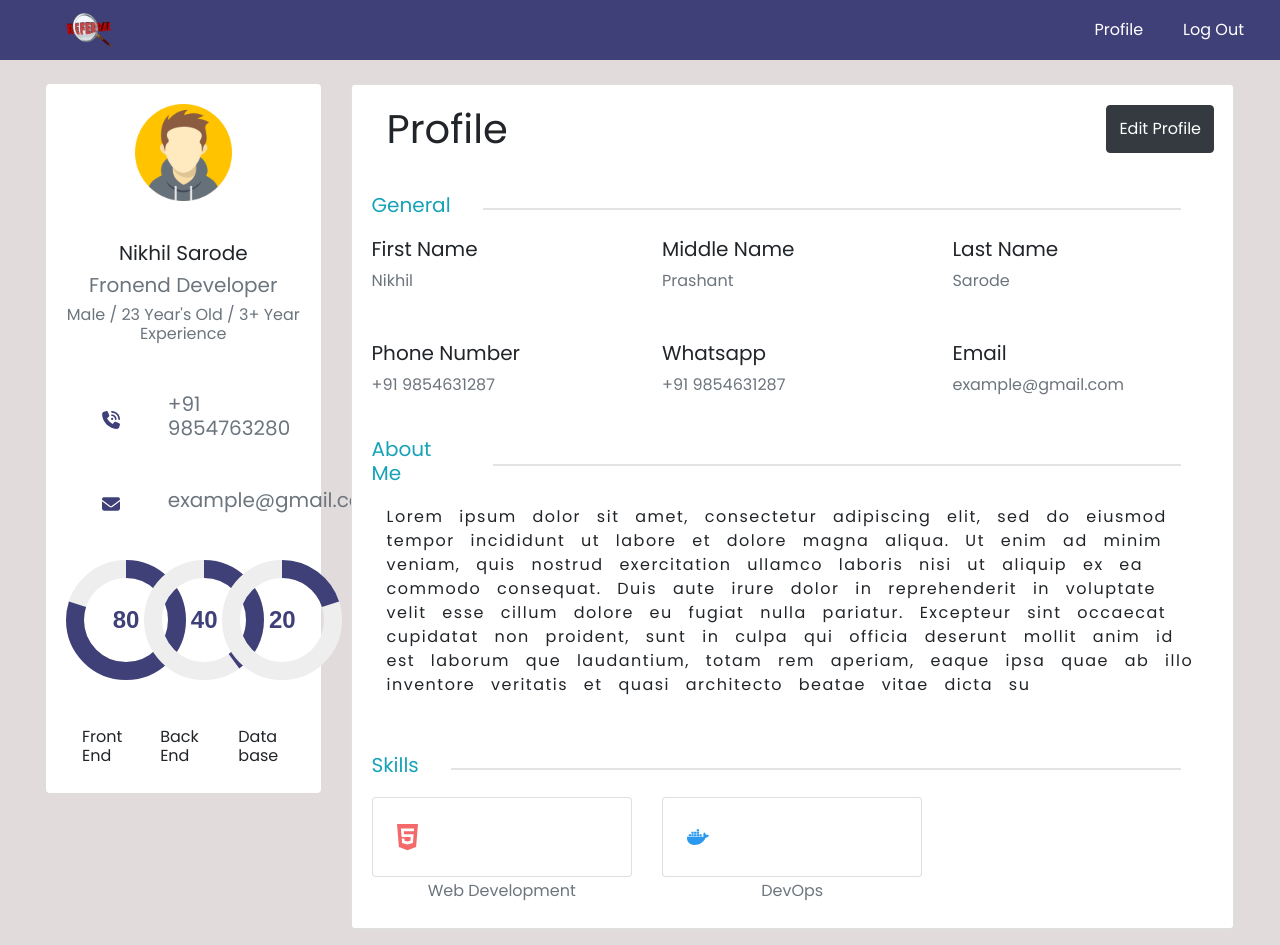
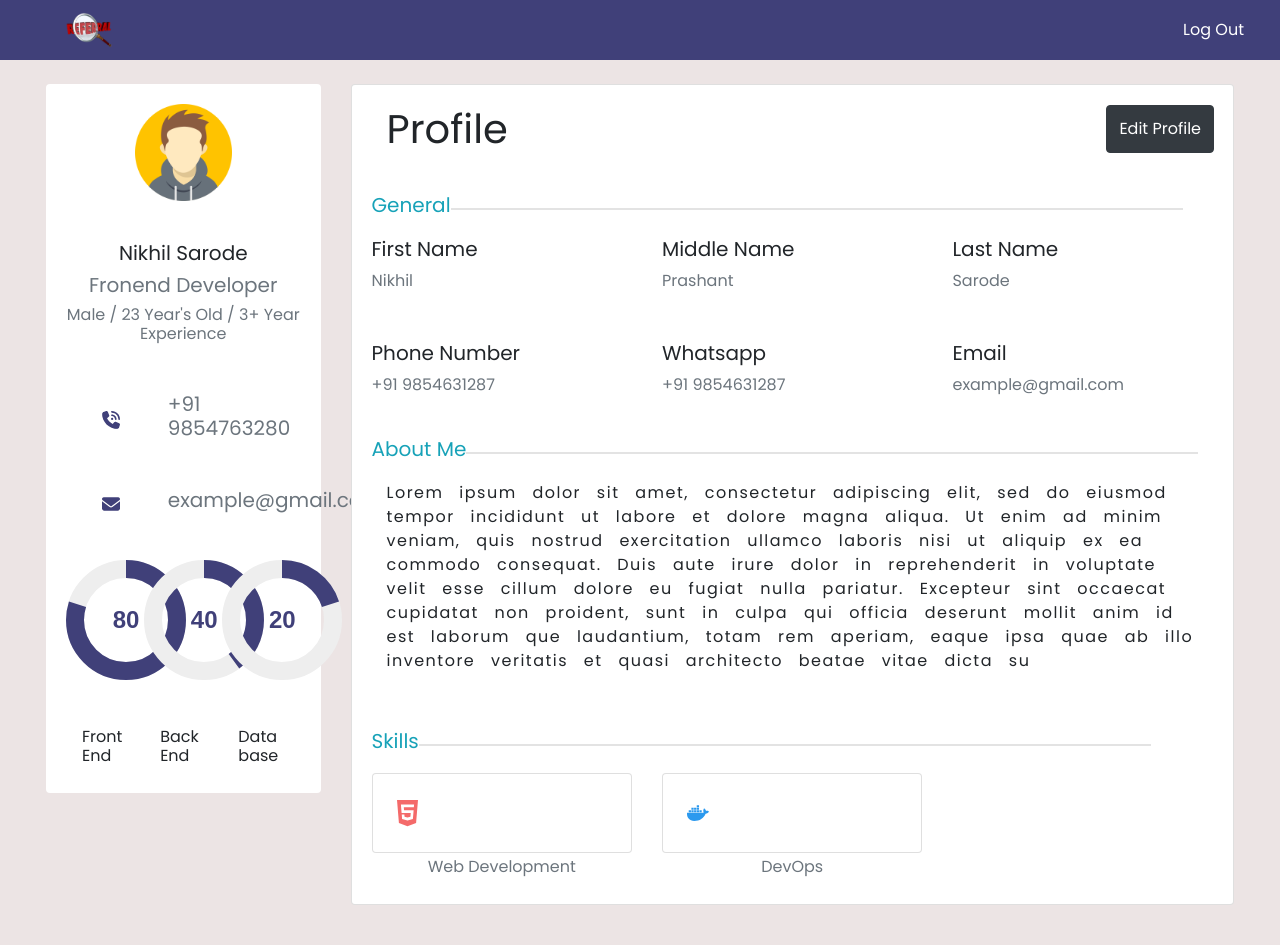
Before and after one commit to NPSarode/jobReferral.com-frontend, a React (Create React App) app: page /profile in a window 1280 px wide. After the commit the page ends 921 px from the top, so only its background shows below. Built offline with nearby package versions, Linux system fonts and the light colour scheme; sample sign-in values are in the browser's storage.

Commit message:
profile remove

```diff
--- a/src/App.css
+++ b/src/App.css
@@ -2,7 +2,7 @@
 
 :root {
   --primary: #404079;
-  --bg-color: #e2dbdb;
+  --bg-color: #ece4e4;
   --hover-color: rgb(149, 141, 141);
 }
 
@@ -35,6 +35,7 @@ body {
 }
 
 .navbar div img {
+  cursor: pointer;
   width: 20%;
 }
 
--- a/src/common/Divider.js
+++ b/src/common/Divider.js
@@ -5,8 +5,8 @@ const Divider = ({width = "100%", color="#3332"}) => {
     <div
       style={{
         width: width,
-        marginLeft: "2rem",
-        marginRight: "2rem",
+        // marginLeft: "2rem",
+        // marginRight: "2rem",
         height: "1px",
         border: `1px solid ${color}`,
         display:"flex",
--- a/src/pages/Common/Navbar.jsx
+++ b/src/pages/Common/Navbar.jsx
@@ -56,12 +56,12 @@ export const Navbar = () => {
   return (
     <div className="navbar shadow" style={{position:'sticky', top:'0',zIndex:'9'}}>
       <div className="text-center">
-        <img src={logo} className="rounded mx-5" alt="..." />
+        <img src={logo} className="rounded mx-5" alt="..."  onClick={()=>{Navigate('/')}}/>
       </div>
       <ul className="text-white mb-0 parentUL">
-        <Link to={"/profile"}>
+        {/* <Link to={"/profile"}>
           <li className="text-white">Profile</li>
-        </Link>
+        </Link> */}
         <Link
         onClick={onClickLogOut}
         >
--- a/src/pages/JobSummary/Summary.jsx
+++ b/src/pages/JobSummary/Summary.jsx
@@ -21,7 +21,7 @@ import {
 import { useFormik } from "formik";
 import withReactContent from "sweetalert2-react-content";
 import Swal from 'sweetalert2'
-import { Navigate } from "react-router-dom";
+import Divider from '../../common/Divider'
 
 const Summary = () => {
   const [data, setData] = useState([]);
@@ -277,6 +277,7 @@ const Summary = () => {
             </div>
           </Col>
         </Row>
+        <Divider/>
         <Row>
           {data.map((data, key) => (
             <Col key={key} className="p-2" lg={3} md={4} sm={12}>
```
